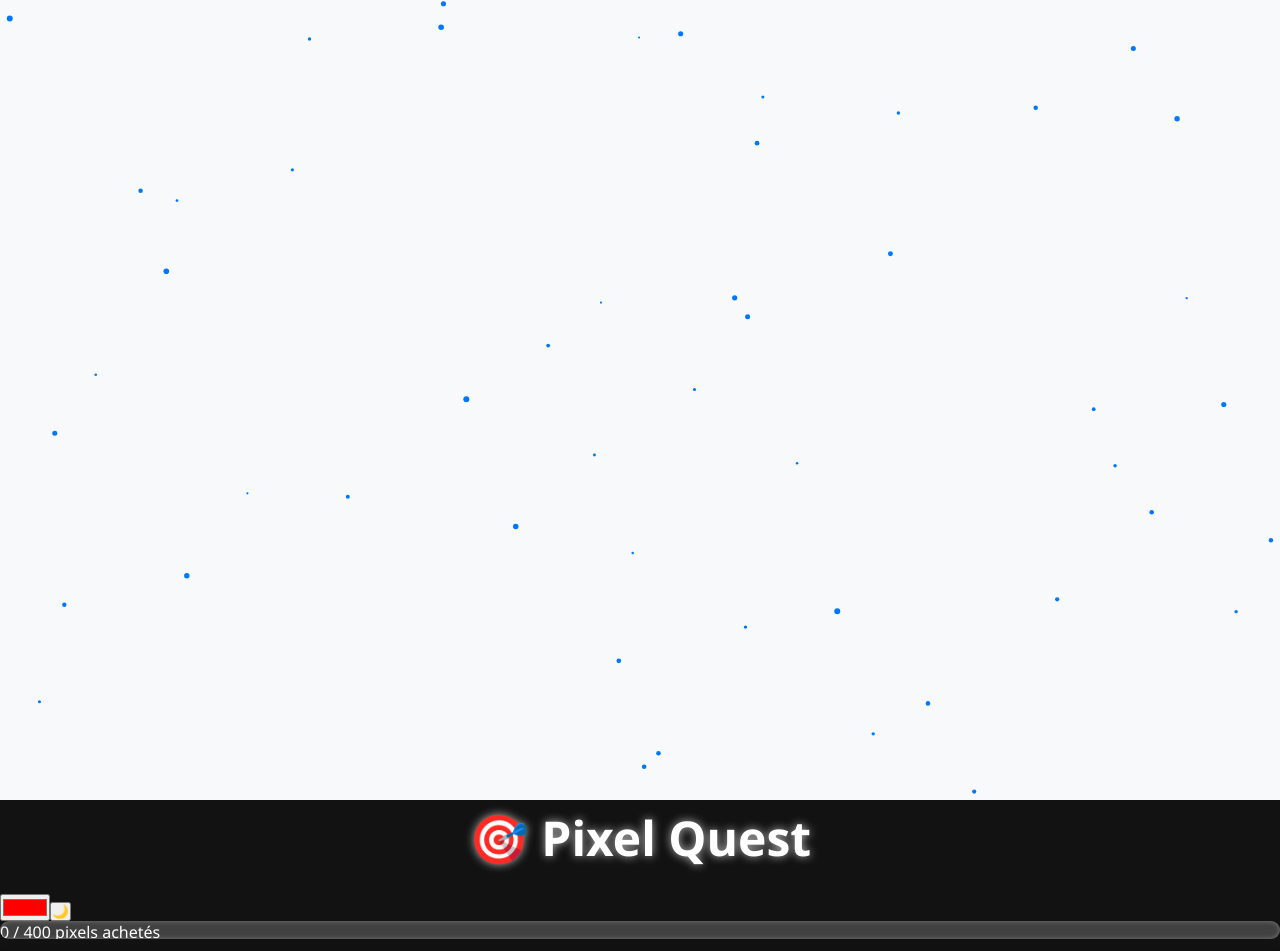
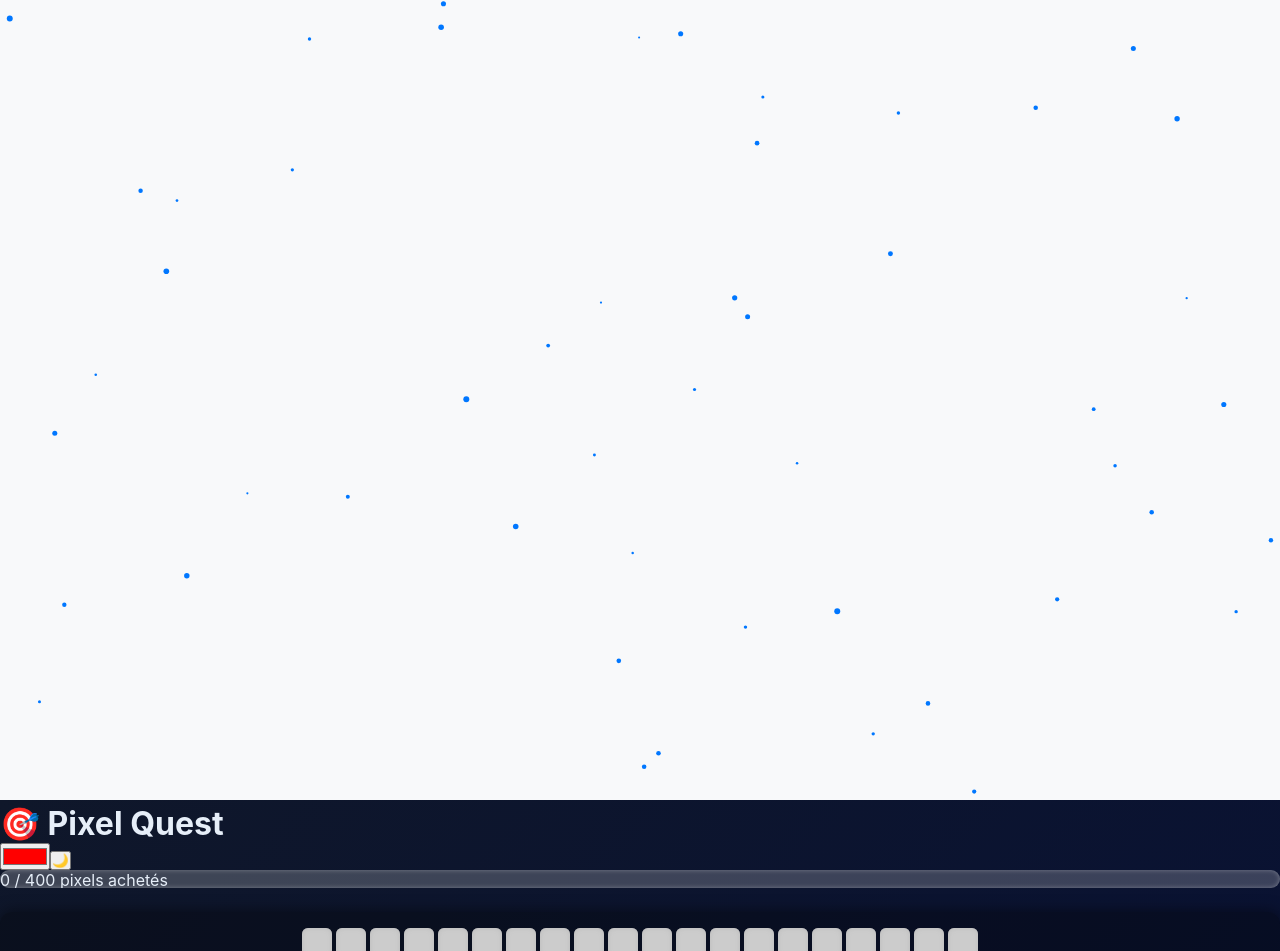
Before and after one commit to KING6CODE/Pixel, a Next.js app: page / in a window 1280 px wide. Shown: the top 951 px of the page. Built offline with nearby package versions, Linux system fonts and the light colour scheme.

Commit message:
Update global.css

```diff
--- a/styles/global.css
+++ b/styles/global.css
@@ -1,33 +1,30 @@
 /* styles/global.css */
 
-/* Reset et styles de base */
-* {
-  margin: 0;
-  padding: 0;
-  box-sizing: border-box;
+/* Reset & base */
+* { box-sizing: border-box; margin: 0; padding: 0; }
+html, body, #__next { height: 100%; }
+body {
+  font-family: Inter, ui-sans-serif, system-ui, -apple-system, "Segoe UI", Roboto, "Helvetica Neue", Arial;
+  background: linear-gradient(135deg, #0f172a 0%, #071036 100%);
+  color: #e6eef8;
+  -webkit-font-smoothing: antialiased;
+  -moz-osx-font-smoothing: grayscale;
+  overflow-y: auto;
 }
 
-html, body {
-  font-family: 'Segoe UI', Tahoma, Geneva, Verdana, sans-serif;
-  background: #121212;
-  color: white;
-  height: 100%;
-  user-select: none;
-  -webkit-font-smoothing: antialiased;
-  -moz-osx-font-smoothing: grayscale;
+/* nice container center */
+.app-shell {
+  min-height: 100vh;
+  display: flex;
+  align-items: center;
+  justify-content: center;
+  padding: 32px;
 }
 
-/* Style global pour tous les h1 */
-h1 {
-  text-align: center;
-  margin-bottom: 1.5rem;
-  font-weight: 900;
-  font-size: 3rem;
-  text-shadow: 0 0 10px rgba(255, 255, 255, 0.7);
+/* small helper */
+.sr-only { position: absolute !important; left: -9999px; top: auto; width: 1px; height: 1px; overflow: hidden; }
+
+/* reduced motion */
+@media (prefers-reduced-motion: reduce) {
+  * { transition: none !important; animation: none !important; }
 }
-
-/* Mode sombre toggle (correspondant aux classes dans styles.module.css) */
-body.dark {
-  background: #0e1726 !important;
-  color: #ccc !important;
-}
```
